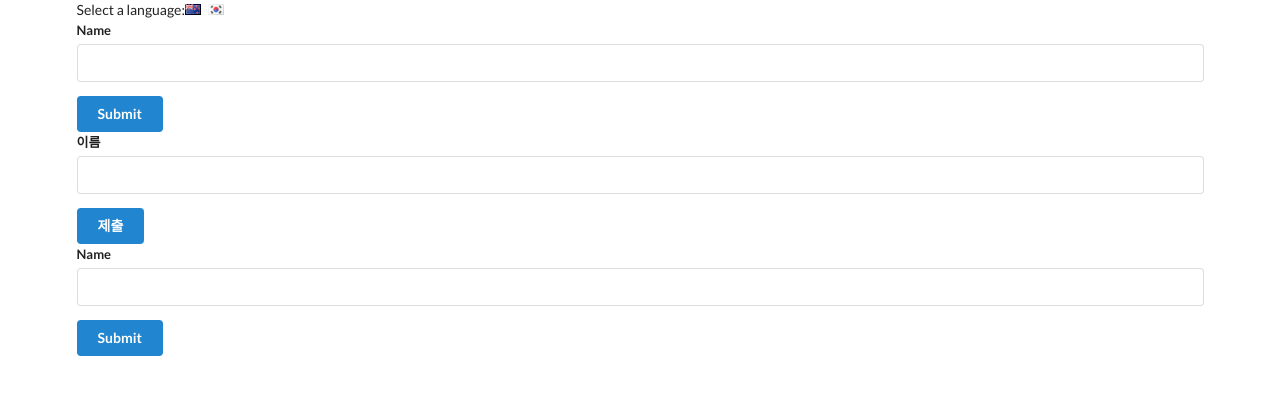
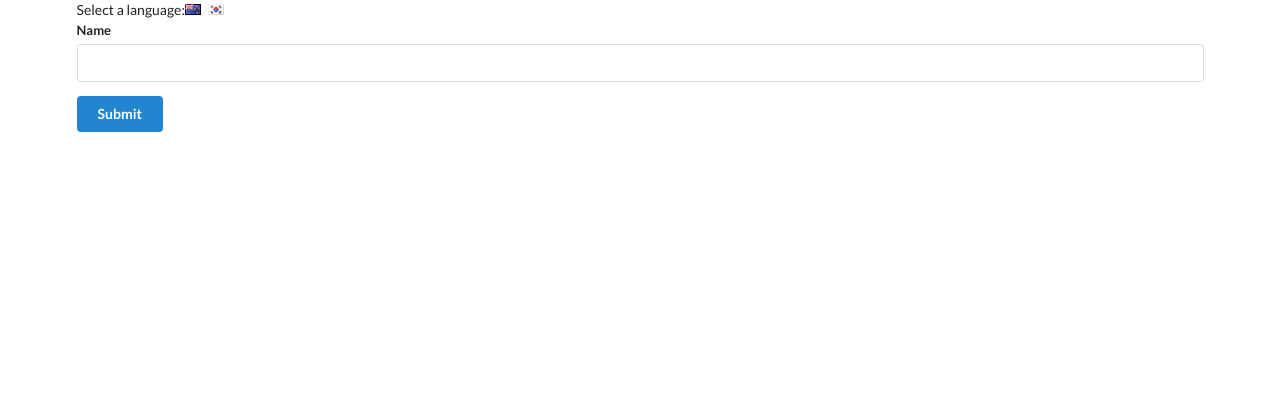
Before and after one commit to Sungmiii/Context-system, a React (Create React App) app: page / in a window 1280 px wide. Shown: the top 394 px of the page. Built offline with nearby package versions, Linux system fonts and the light colour scheme.

Commit message:
Consumer in child component

```diff
--- a/src/components/App.js
+++ b/src/components/App.js
@@ -28,13 +28,6 @@
         >
           <UserCreate />
         </LanguageContext.Provider>
-
-        <LanguageContext.Provider
-          value="korean"
-        >
-          <UserCreate />
-        </LanguageContext.Provider>
-        <UserCreate />
       </div>
     );
   }
--- a/src/components/Button.js
+++ b/src/components/Button.js
@@ -2,12 +2,27 @@
 
 import LanguageContext from '../contexts/LanguageContext';
 
+// class Button extends React.Component {
+//   static contextType = LanguageContext;
+
+//   render() {
+//     const text = this.context === 'english' ? 'Submit' : '제출'
+//     return <button className="ui button primary">{text}</button>;
+//   }
+// }
+
+//using Consumer
 class Button extends React.Component {
-  static contextType = LanguageContext;
-
+  renderSubmit = (value) => {
+    return value === 'english' ? 'Submit' : '제출'
+  }
   render() {
-    const text = this.context === 'english' ? 'Submit' : '제출'
-    return <button className="ui button primary">{text}</button>;
+    return (
+      <button className="ui button primary">
+        <LanguageContext.Consumer>
+          {(value) => this.renderSubmit(value)}
+        </LanguageContext.Consumer>
+      </button>);
   }
 }
 
```
